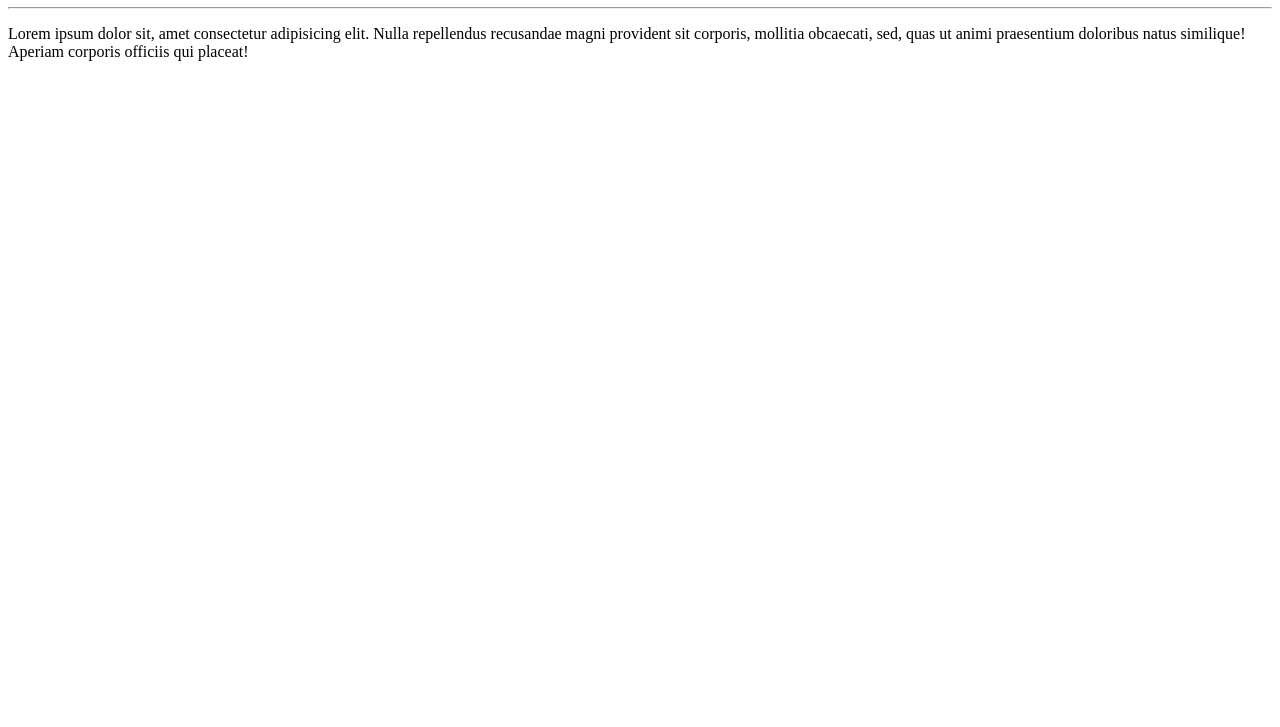
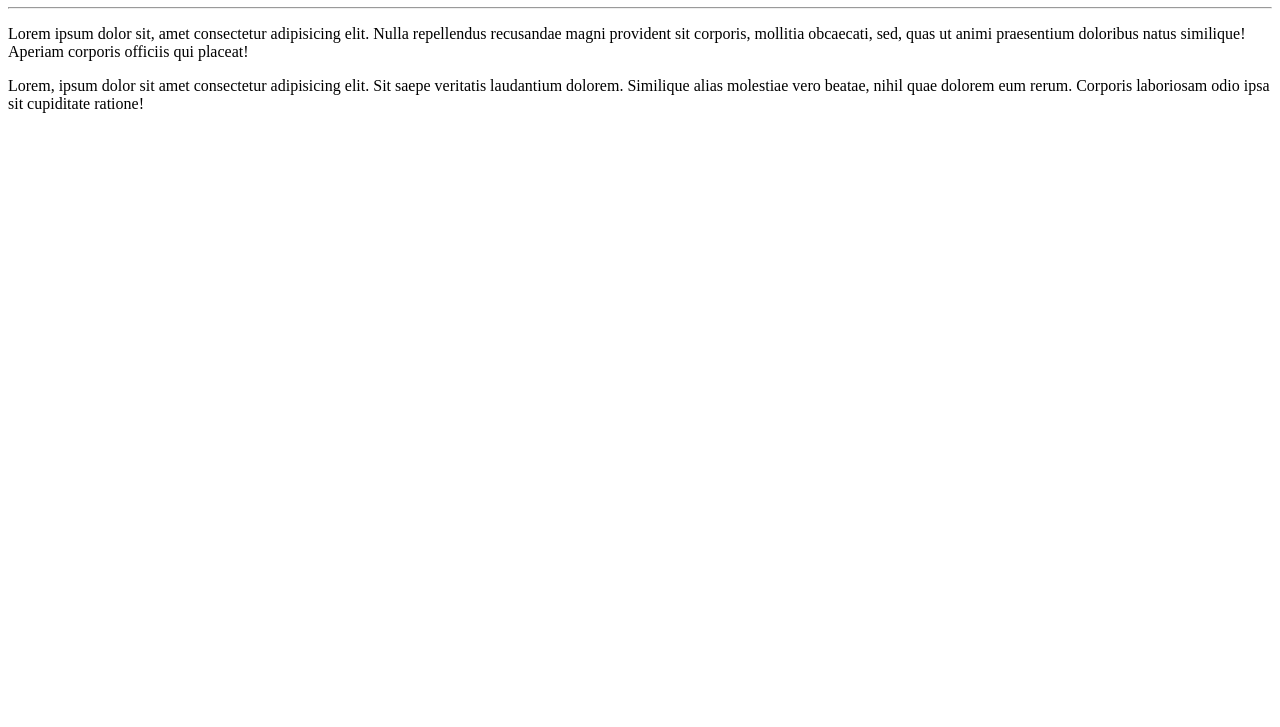
Before and after one commit to RomerioSLV/Ola_Mundo, a plain HTML site: page site-exemplo/index.html in a window 1280 px wide. Shown: the part 73-800 px from the top of the page. Drawn offline with Linux system fonts and the light colour scheme.

Commit message:
adicionei um paragrafo

```diff
--- a/site-exemplo/index.html
+++ b/site-exemplo/index.html
@@ -10,5 +10,6 @@
     <h1>Olá, Mundo</h1>
     <hr>
     <p>Lorem ipsum dolor sit, amet consectetur adipisicing elit. Nulla repellendus recusandae magni provident sit corporis, mollitia obcaecati, sed, quas ut animi praesentium doloribus natus similique! Aperiam corporis officiis qui placeat!</p>
+    <p>Lorem, ipsum dolor sit amet consectetur adipisicing elit. Sit saepe veritatis laudantium dolorem. Similique alias molestiae vero beatae, nihil quae dolorem eum rerum. Corporis laboriosam odio ipsa sit cupiditate ratione!</p>
 </body>
 </html>
```
